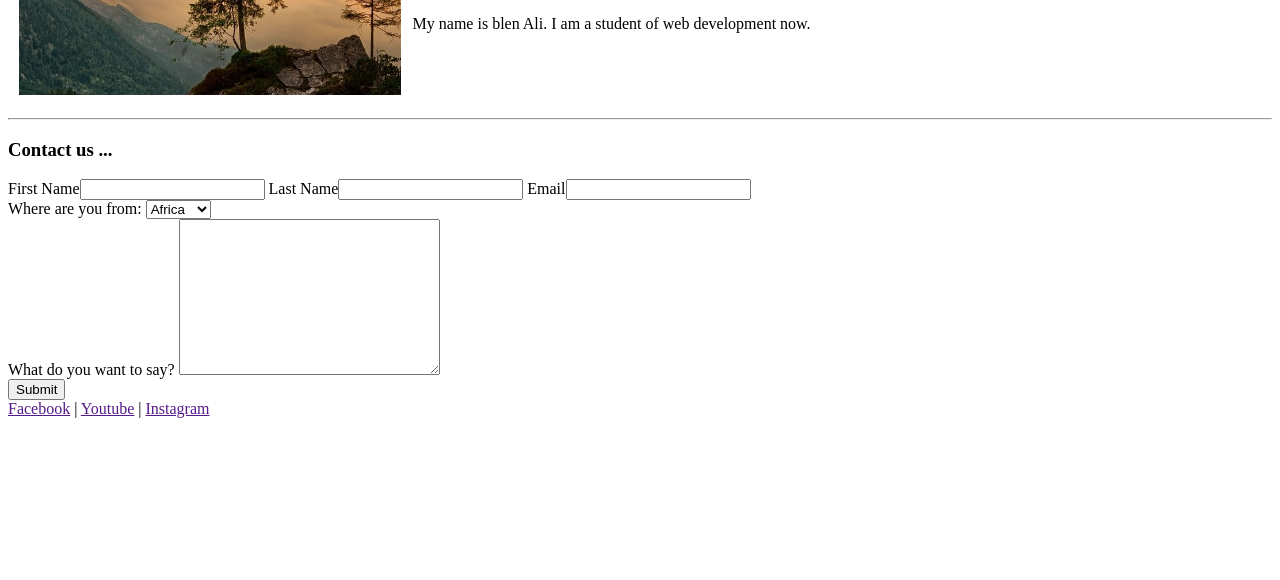
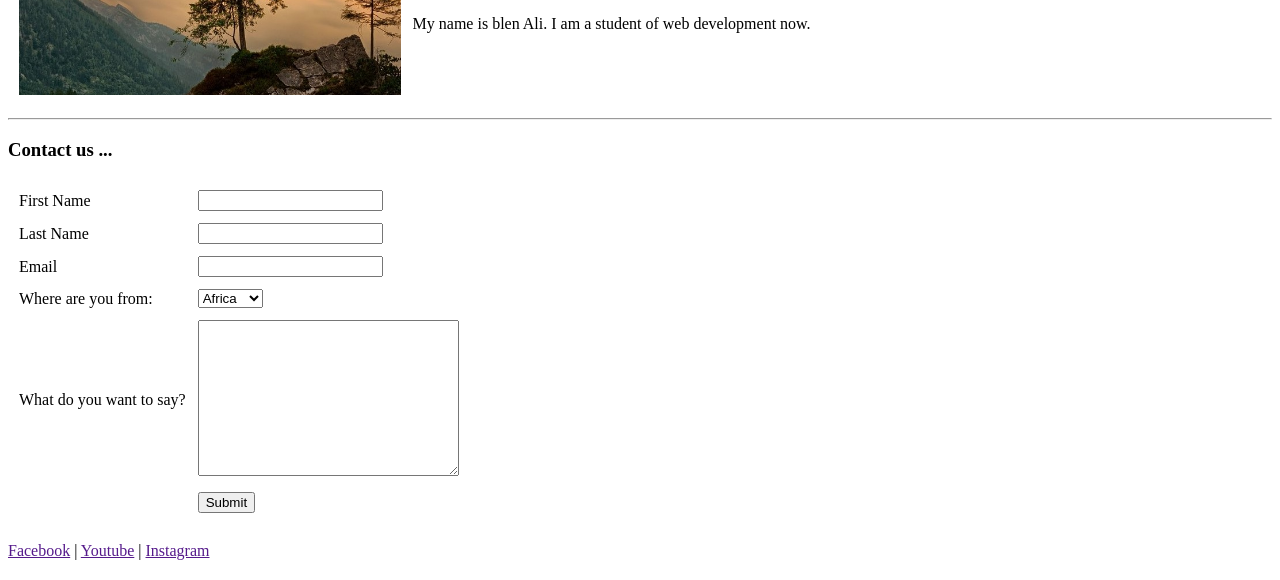
Before and after one commit to Blen92/MYCV1, a plain HTML site: page contact.html in a window 1280 px wide. Shown: the part 220-800 px from the top of the page. Drawn offline with Linux system fonts and the light colour scheme.

Commit message:
third commit

```diff
--- a/contact.html
+++ b/contact.html
@@ -23,25 +23,38 @@
     <hr>
     <h3>Contact us ...</h3>
     <form methode = "POST" action="http://www.google.com"enctype = "UTF-8" >
-        <label for="fName">First Name</label><input type="text" id="fName">
-        <label for="lName">Last Name</label><input type="text" id="lName">
-        <label for="e">Email</label><input type="email" id="e">
-        <br>
-        Where are you from:
-        <select name="" id="">
-            <option value="">Africa</option>
-            <option value="">Asia</option>
-            <option value="">Europe</option>
-        </select>
-
-        <br>
-        What do you want to say?
-        <textarea name="" id="" cols="30" rows="10"></textarea>
-        <br>
-
-        <input type="submit" value="Submit">
+        <table cellspacing= "10">
+            <tr>
+                <td><label for="fName">First Name</label></td>
+                <td><input type="text" id="fName"></td>
+            </tr>
+            <tr>
+                <td><label for="lName">Last Name</label></td>
+                <td><input type="text" id="lName"></td>
+            </tr>
+            <tr>
+                <td><label for="e">Email</label></td>
+                <td><input type="email" id="e"></td>
+            </tr>
+            <tr>
+                <td>Where are you from:</td>
+                <td><select name="" id="">
+                    <option value="">Africa</option>
+                    <option value="">Asia</option>
+                    <option value="">Europe</option>
+                </select></td>
+            </tr>
+            <tr>
+                <td>What do you want to say?</td>
+                <td><textarea name="" id="" cols="30" rows="10"></textarea></td>
+            </tr>
+            <tr>
+                <td></td>
+                <td><input type="submit" value="Submit"></td>
+            </tr>
+    </table>
     </form>
-
+    <br>
     <a href="">Facebook</a> |
     <a href="">Youtube</a> |
     <a href="">Instagram</a>
```
